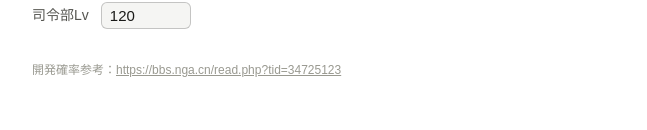
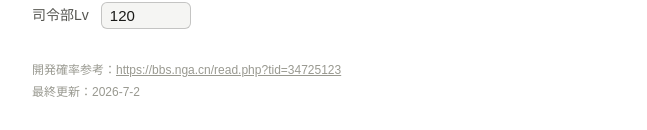
Before and after one commit to iora339/kc-dev-gen, a React (Vite) app: page / in a window 1280 px wide. Shown: the part 720-850 px from the top of the page, without its empty margins (90-737 px from the left). Built offline with nearby package versions, Linux system fonts and the light colour scheme.

Commit message:
フッターに最終更新日を表示

```diff
--- a/src/App.tsx
+++ b/src/App.tsx
@@ -193,7 +193,8 @@ if (error) return <div style={{ padding: "2rem", color: "var(--text-danger)" }}>
         </div>
       </div>
       <footer style={{ marginTop: "2rem", fontSize: 12, color: "var(--text-muted)" }}>
-        開発確率参考：<a href="https://bbs.nga.cn/read.php?tid=34725123" target="_blank" rel="noopener noreferrer" style={{ color: "inherit" }}>https://bbs.nga.cn/read.php?tid=34725123</a>
+        <p style={{ margin: "0 0 4px" }}>開発確率参考：<a href="https://bbs.nga.cn/read.php?tid=34725123" target="_blank" rel="noopener noreferrer" style={{ color: "inherit" }}>https://bbs.nga.cn/read.php?tid=34725123</a></p>
+        <p style={{ margin: 0 }}>最終更新：2026-7-2</p>
       </footer>
     </div>
   );
```
